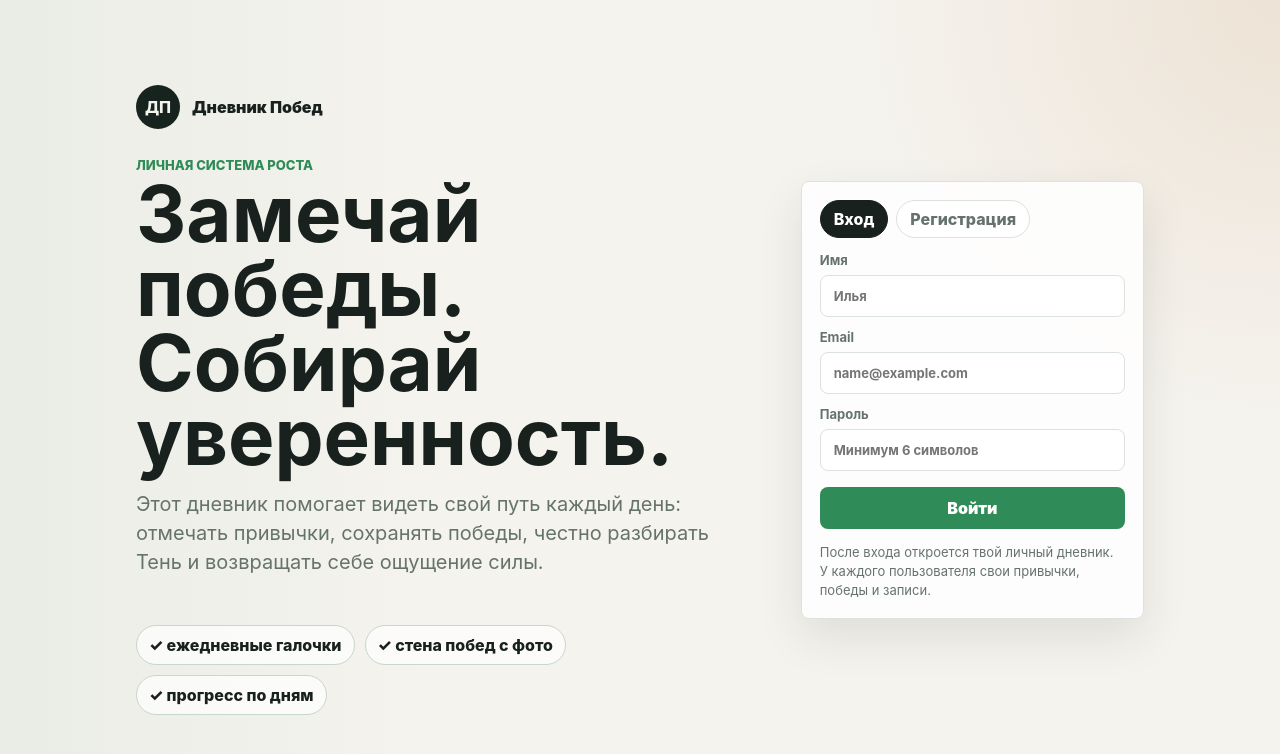
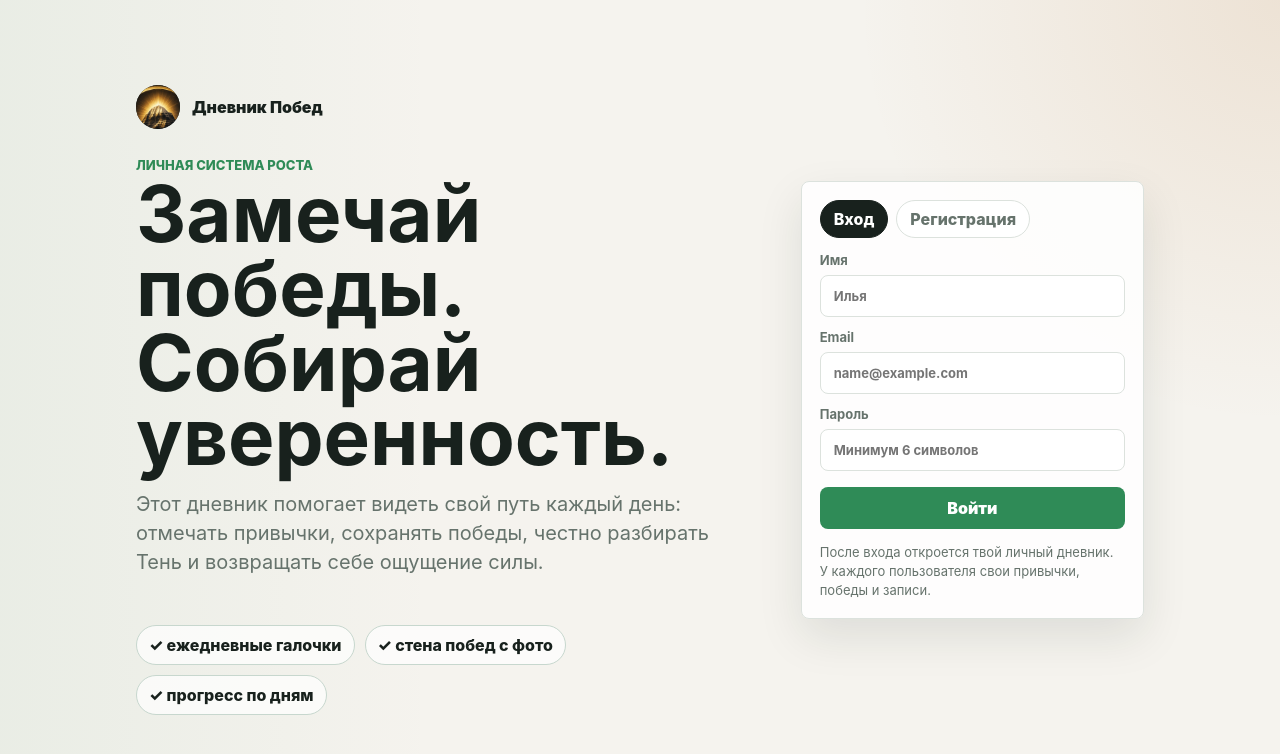
Before and after one commit to cahtexhuk2/dnevnik-pobed, a plain HTML site: page index.html in a window 1280 px wide. Drawn offline with nearby package versions, Linux system fonts and the light colour scheme.

Commit message:
Add Kailash logo and favicon

```diff
--- a/index.html
+++ b/index.html
@@ -5,13 +5,17 @@
     <meta name="viewport" content="width=device-width, initial-scale=1, viewport-fit=cover" />
     <meta name="theme-color" content="#16231e" />
     <title>Дневник Побед</title>
+    <link rel="shortcut icon" href="assets/favicon.ico" />
+    <link rel="icon" type="image/png" sizes="32x32" href="assets/favicon.png" />
+    <link rel="icon" type="image/png" sizes="512x512" href="assets/favicon-512.png" />
+    <link rel="apple-touch-icon" href="assets/apple-touch-icon.png" />
     <link rel="stylesheet" href="styles.css" />
   </head>
   <body>
     <section class="auth-gate" id="auth-gate" hidden>
       <div class="auth-hero">
         <div class="auth-brand">
-          <div class="brand-mark">ДП</div>
+          <div class="brand-mark"><img src="assets/favicon-512.png" alt=""></div>
           <span>Дневник Побед</span>
         </div>
         <div>
@@ -53,7 +57,7 @@
     <div class="app-shell" id="app-shell">
       <aside class="side-nav" aria-label="Разделы">
         <div class="brand">
-          <div class="brand-mark">ДП</div>
+          <div class="brand-mark"><img src="assets/favicon-512.png" alt=""></div>
           <div>
             <strong>Дневник Побед</strong>
             <span>личная система роста</span>
--- a/styles.css
+++ b/styles.css
@@ -143,10 +143,17 @@ button {
   place-items: center;
   width: 44px;
   height: 44px;
+  overflow: hidden;
   border-radius: 50%;
   background: #16231e;
   color: #f5f3ee;
   font-weight: 800;
+}
+
+.brand-mark img {
+  width: 100%;
+  height: 100%;
+  object-fit: cover;
 }
 
 .brand strong,
```
Also changed, not shown: assets/apple-touch-icon.png (added), assets/favicon-512.png (added), assets/favicon.ico (added), assets/favicon.png (added), 1 other file.
